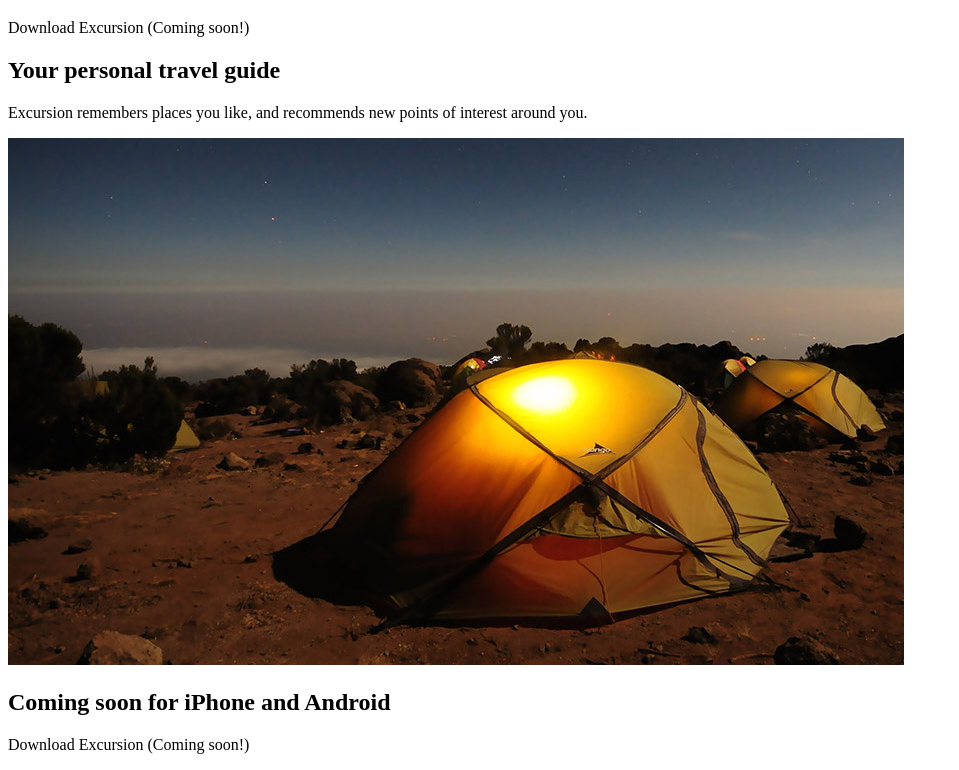
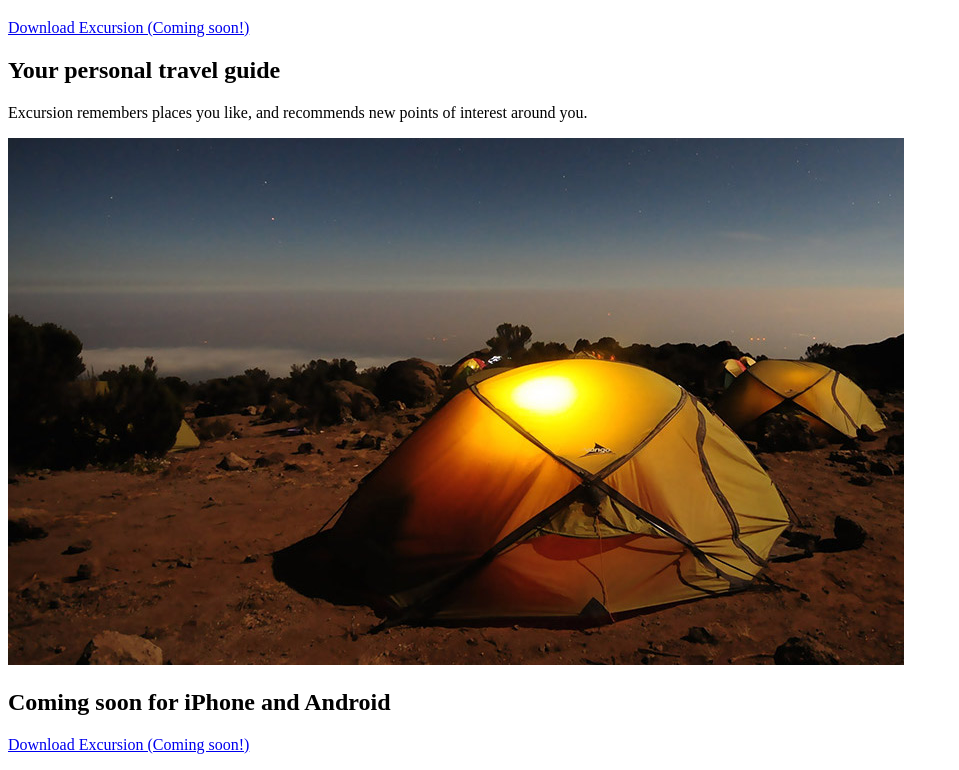
Before and after one commit to carloshk/excursion, a plain HTML site: page index.html in a window 1280 px wide. Shown: the part 61-831 px from the top of the page, without its empty margins (0-959 px from the left). Drawn offline with Linux system fonts and the light colour scheme.

Commit message:
create link for downloading

```diff
--- a/index.html
+++ b/index.html
@@ -8,14 +8,14 @@
   <body>
 
     <h1>Discover hidden places in the world around you</h1>
-    <p>Download Excursion (Coming soon!)</p>
+    <p><a href="#">Download Excursion (Coming soon!)</a></p>
 
     <h2>Your personal travel guide</h2>
     <p>Excursion remembers places you like, and recommends new points of interest around you.</p>
     <img src="resources/images/camp.jpg" alt="">
     <img src="resources/images/phone.png" alt="">
     <h2>Coming soon for iPhone and Android</h2>
-    <p>Download Excursion (Coming soon!)</p>
+    <p><a href="#">Download Excursion (Coming soon!)</a></p>
 
   </body>
 </html>
```
